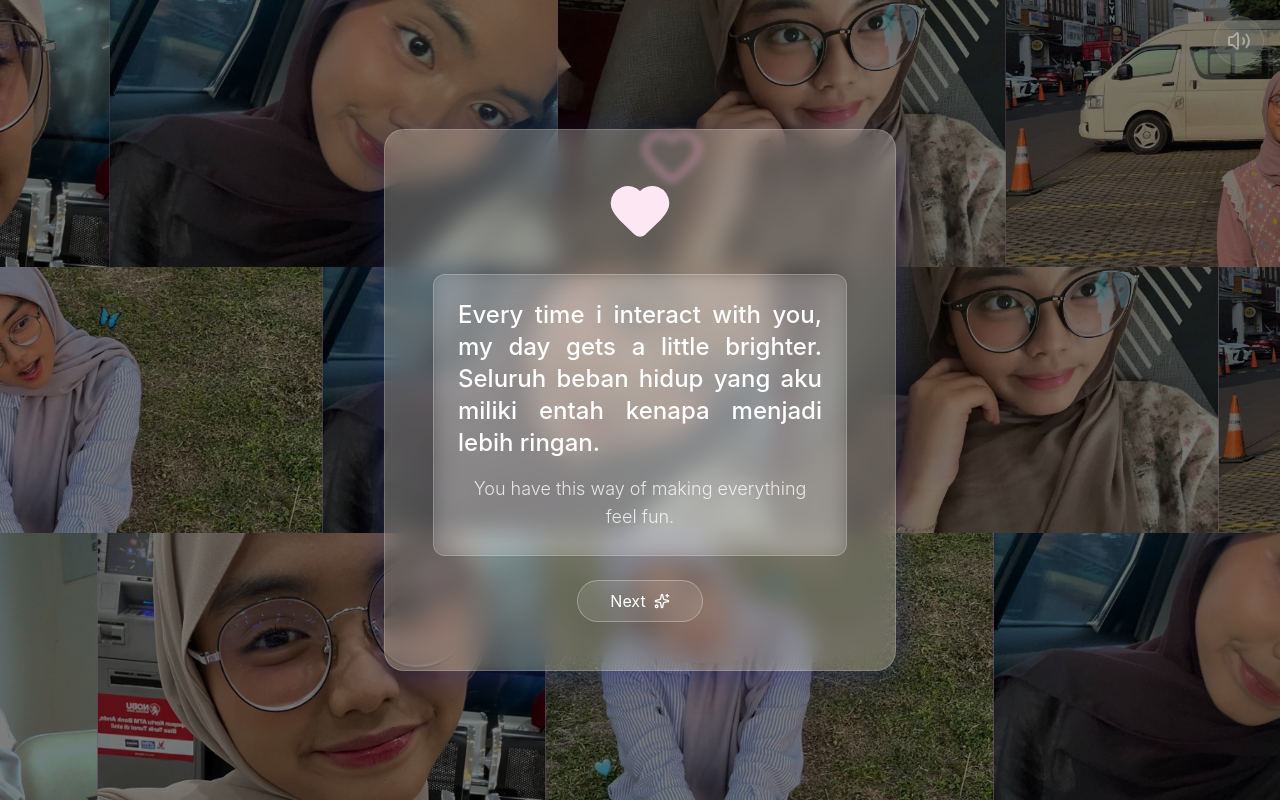
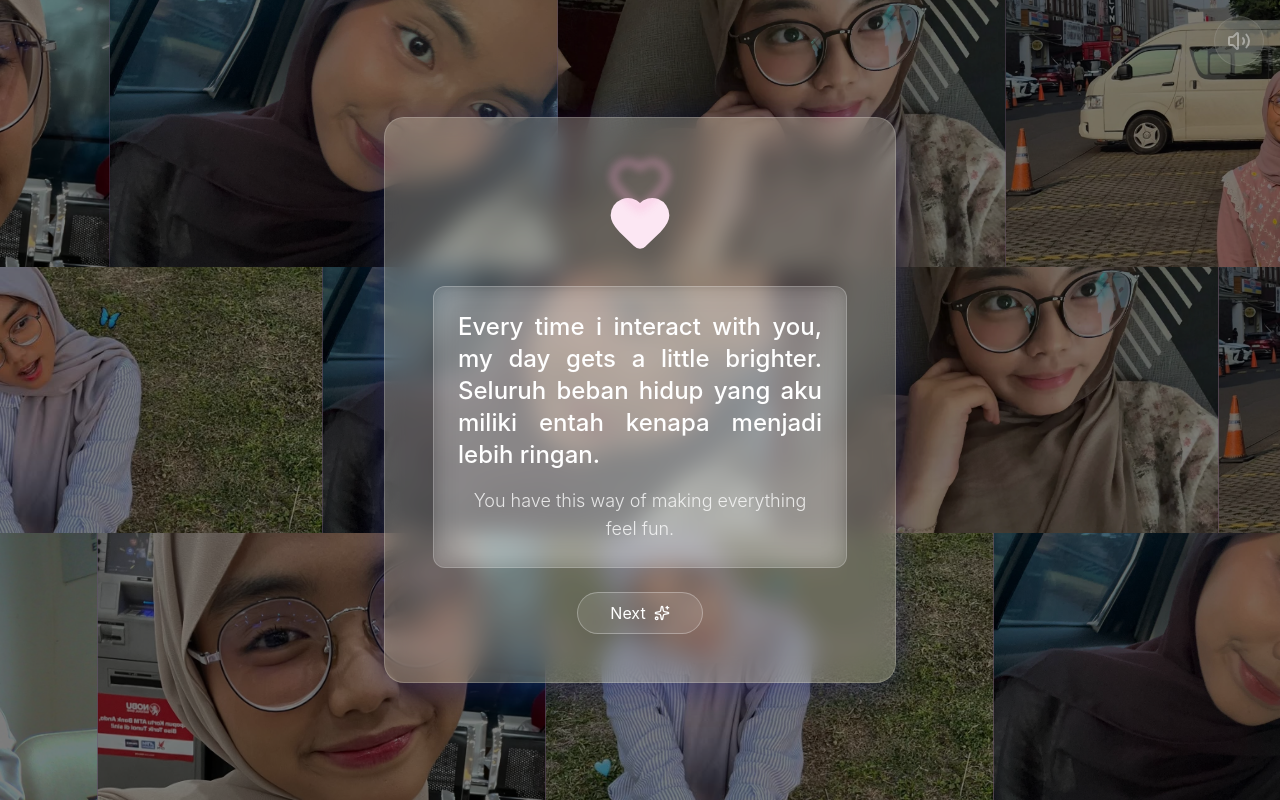
Before and after one commit to Moremirr/book, a React (Vite) app: page / in a window 1280 px wide. Both pictures are taken after a click on the button "What is it?". Built offline with nearby package versions, Linux system fonts and the light colour scheme.

Commit message:
Fix balance on box 2 and tidy up Yes page

```diff
--- a/src/App.jsx
+++ b/src/App.jsx
@@ -108,9 +108,9 @@ function App() {
       case 1:
         return (
           <div className="flex flex-col items-center space-y-6">
-            <div className="relative mb-2">
-              <Heart className="w-16 h-16 text-pink-300 animate-bounce absolute -top-10 left-1/2 transform -translate-x-1/2 opacity-50 blur-sm" />
-              <Heart className="w-16 h-16 text-pink-100 relative z-10" fill="currentColor" />
+            <div className="flex flex-col items-center gap-2 mb-2">
+              <Heart className="w-16 h-16 text-pink-300 animate-bounce opacity-50 blur-sm" />
+              <Heart className="w-16 h-16 text-pink-100 -mt-12" fill="currentColor" />
             </div>
 
             <div className="bg-white/10 p-6 rounded-xl border border-white/20 backdrop-blur-md max-w-xl w-full text-center shadow-inner">
@@ -265,13 +265,6 @@ function App() {
                 Ditunggu availablenya ya, nanti kita metu asik, gua traktir (kecuali playtopia)
               </p>
             </div>
-            <motion.div
-              animate={{ rotate: [0, 10, -10, 0] }}
-              transition={{ repeat: Infinity, duration: 2 }}
-              className="mt-8 text-6xl"
-            >
-              🥰
-            </motion.div>
           </div>
         );
       case 7:
```
